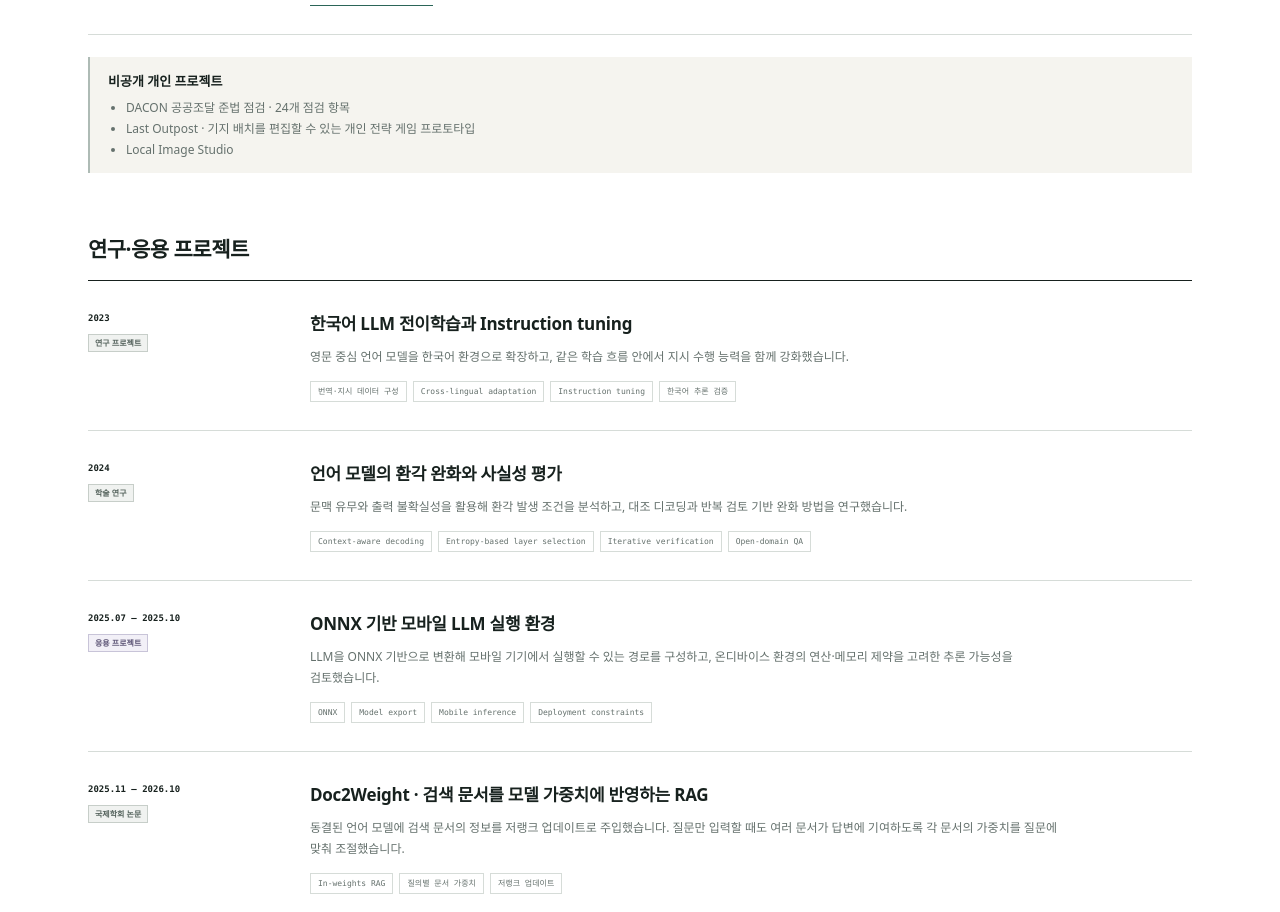
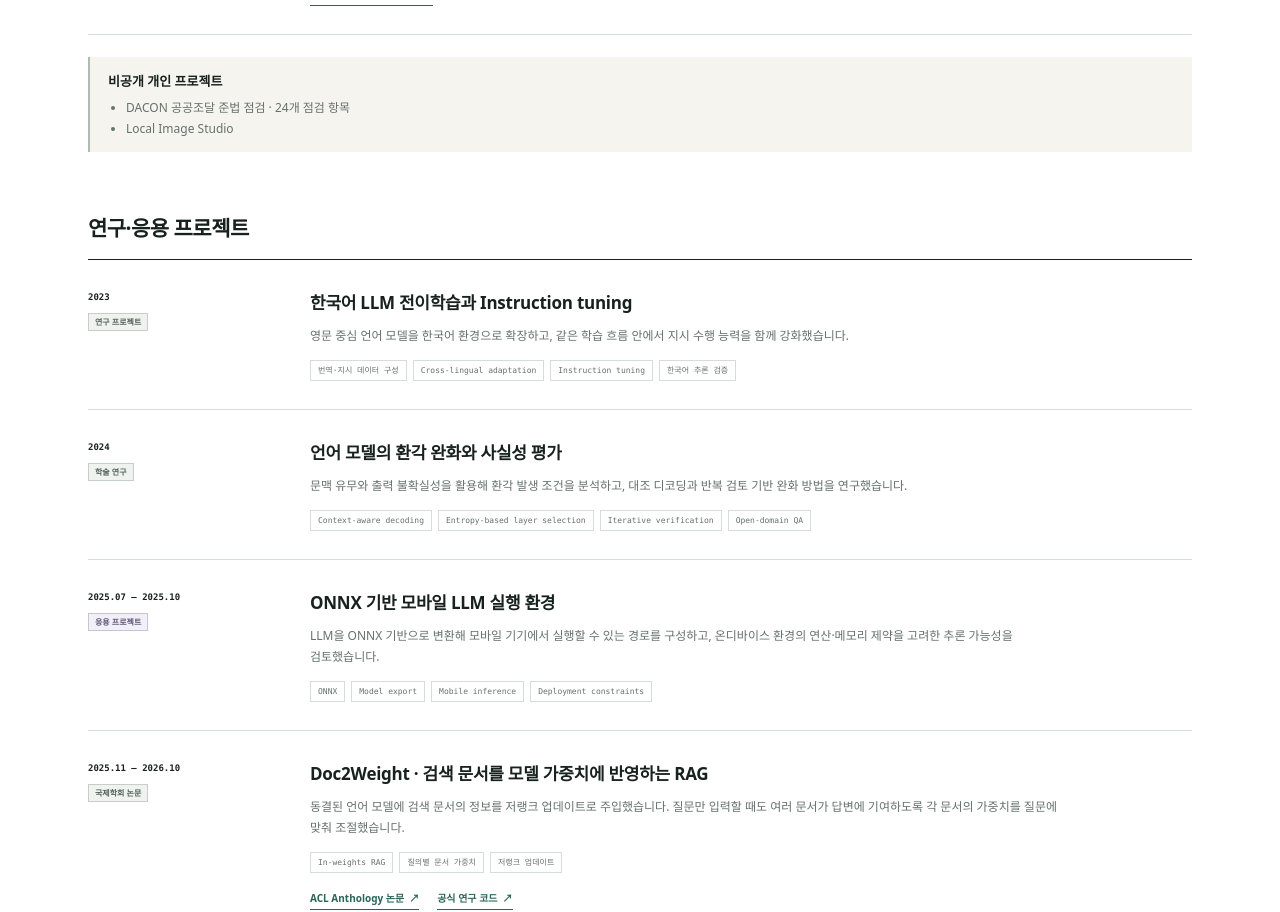
Before and after one commit to charater1024-lang/llm-research-portfolio, a Next.js app: page / in a window 1280 px wide. Shown: the part 5603-6515 px from the top of the page. Built offline with nearby package versions, Linux system fonts and the light colour scheme.

Commit message:
Remove Last Outpost from the portfolio

```diff
--- a/app/page.tsx
+++ b/app/page.tsx
@@ -626,7 +626,6 @@ export default function Home() {
               <h4>비공개 개인 프로젝트</h4>
               <ul>
                 <li>DACON 공공조달 준법 점검 · 24개 점검 항목</li>
-                <li>Last Outpost · 기지 배치를 편집할 수 있는 개인 전략 게임 프로토타입</li>
                 <li>Local Image Studio</li>
               </ul>
             </aside>
```
